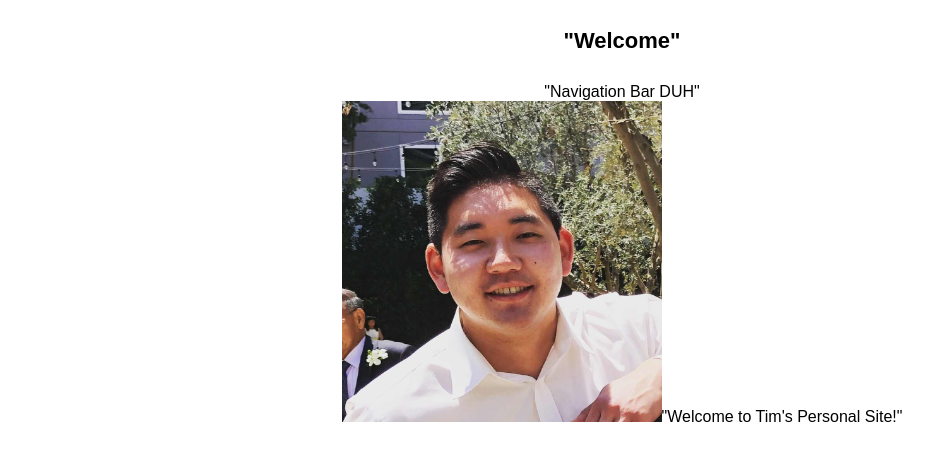
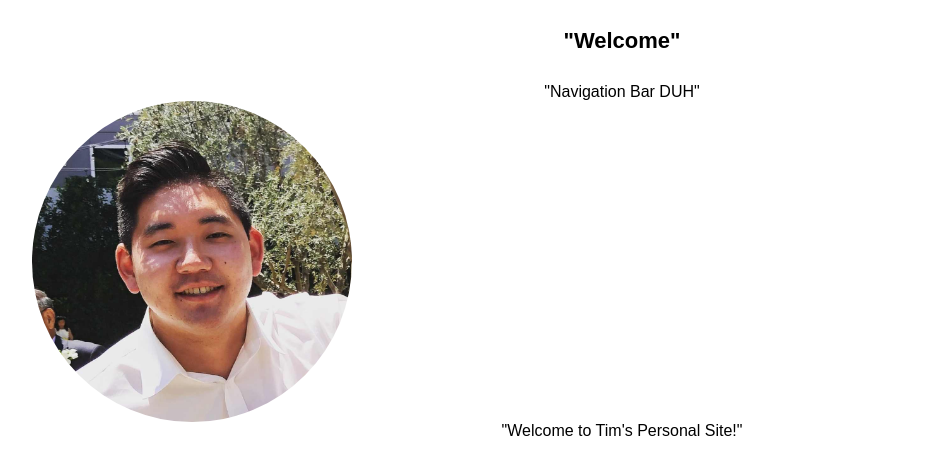
Before and after one commit to Tyjoo26/personal-site, a React (Create React App) app: page / in a window 1280 px wide. Shown: the top 474 px of the page, without its empty margins (18-951 px from the left). Built offline with nearby package versions, Linux system fonts and the light colour scheme.

Commit message:
Additional logo styling

```diff
--- a/src/App.css
+++ b/src/App.css
@@ -25,6 +25,9 @@
 .thumb {
   height:25%;
   width:25%;
+  border-radius:50%;
+  display:flex;
+  margin-left: 50px;
 }
 @keyframes App-logo-spin {
   from { transform: rotate(0deg); }
```
